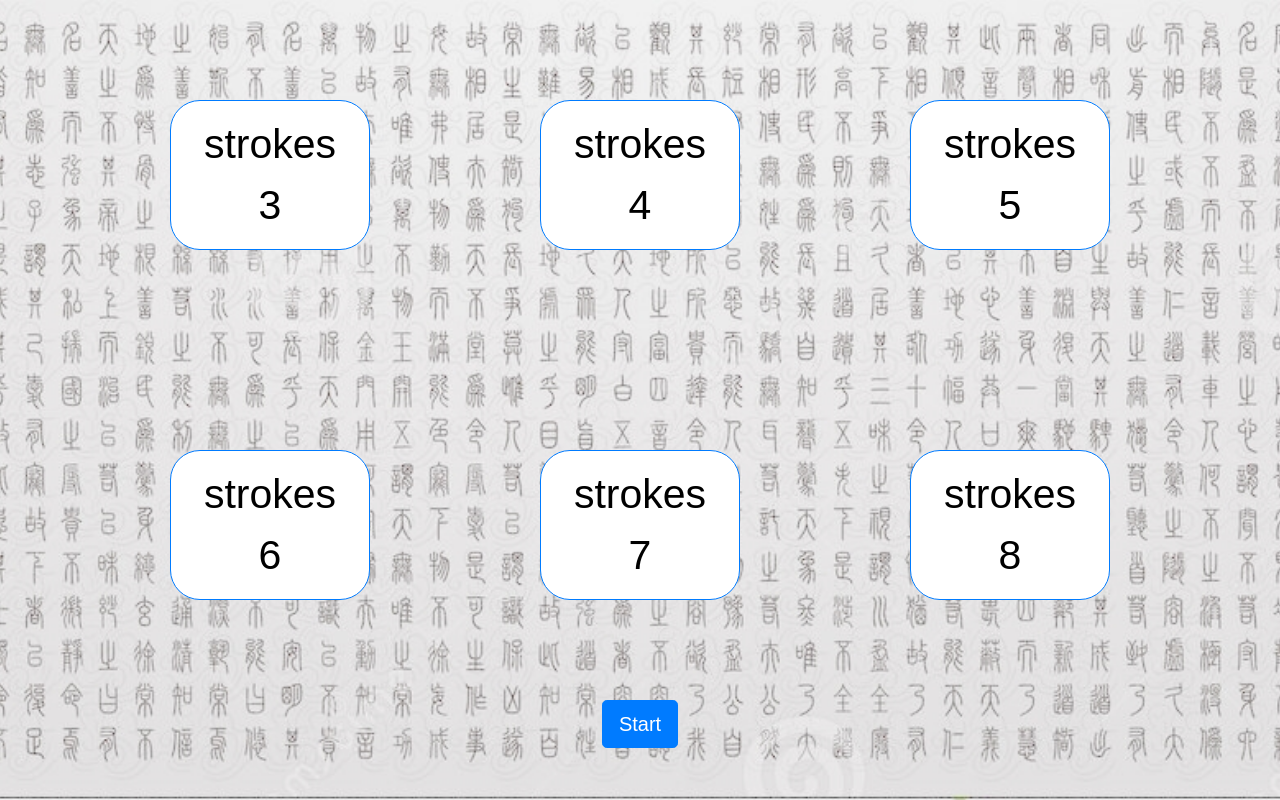
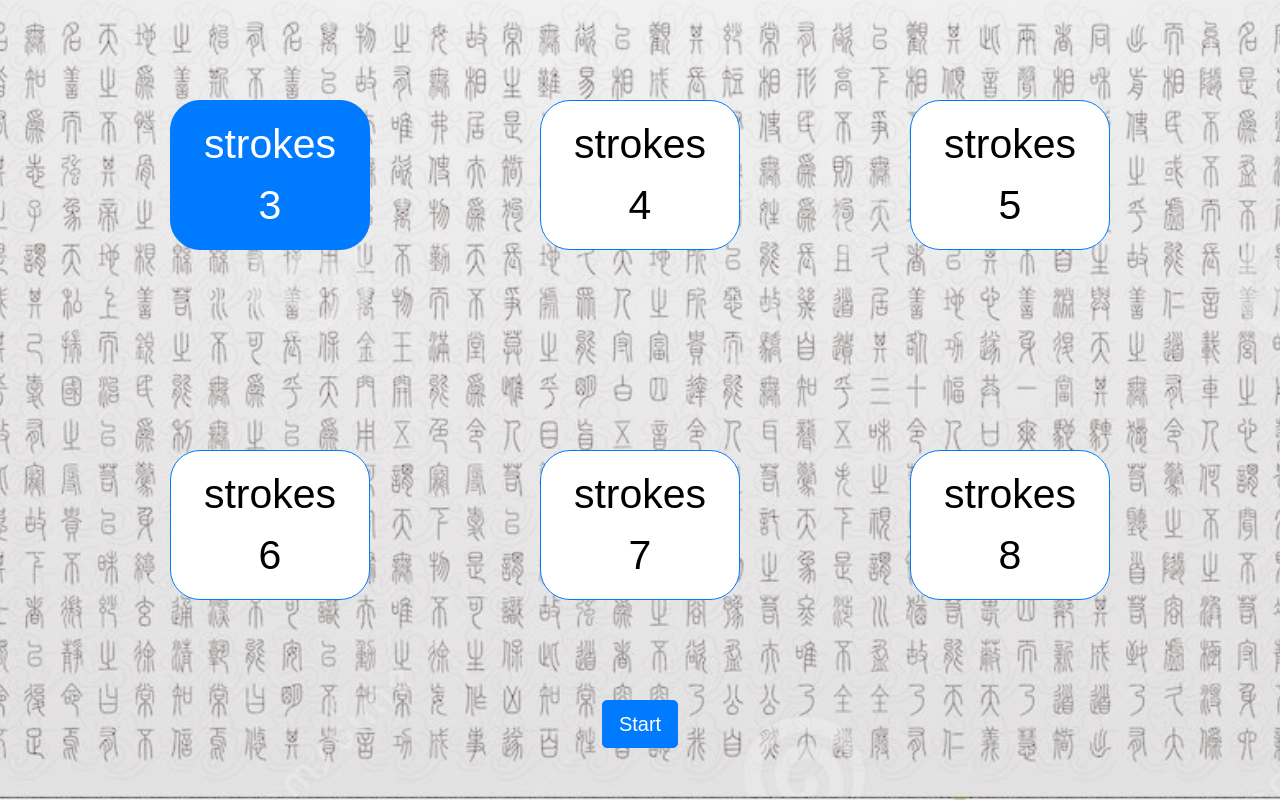
Before and after one commit to razorwu1994/xuyang-LSimpChinese, a React (Create React App) app: page / in a window 1280 px wide. Built offline with nearby package versions, Linux system fonts and the light colour scheme.

Commit message:
active color

```diff
--- a/src/App.js
+++ b/src/App.js
@@ -28,6 +28,7 @@ class Landing extends React.Component {
     this.setState((state, props) => ({ stroke }));
   }
   render() {
+    let style = { background: "#007bff", color: "white" };
     return (
       <React.Fragment>
         <ButtonGroup size="lg" className="btnGroup">
@@ -41,6 +42,7 @@ class Landing extends React.Component {
                   type="checkbox"
                   name="radio"
                   onClick={() => this.selectStroke(stroke)}
+                  style={this.state.stroke === stroke ? style : null}
                 >
                   strokes {stroke}
                 </Button>
@@ -57,6 +59,7 @@ class Landing extends React.Component {
                   type="checkbox"
                   name="radio"
                   onClick={() => this.selectStroke(stroke)}
+                  style={this.state.stroke === stroke ? style : null}
                 >
                   strokes {stroke}
                 </Button>
```
